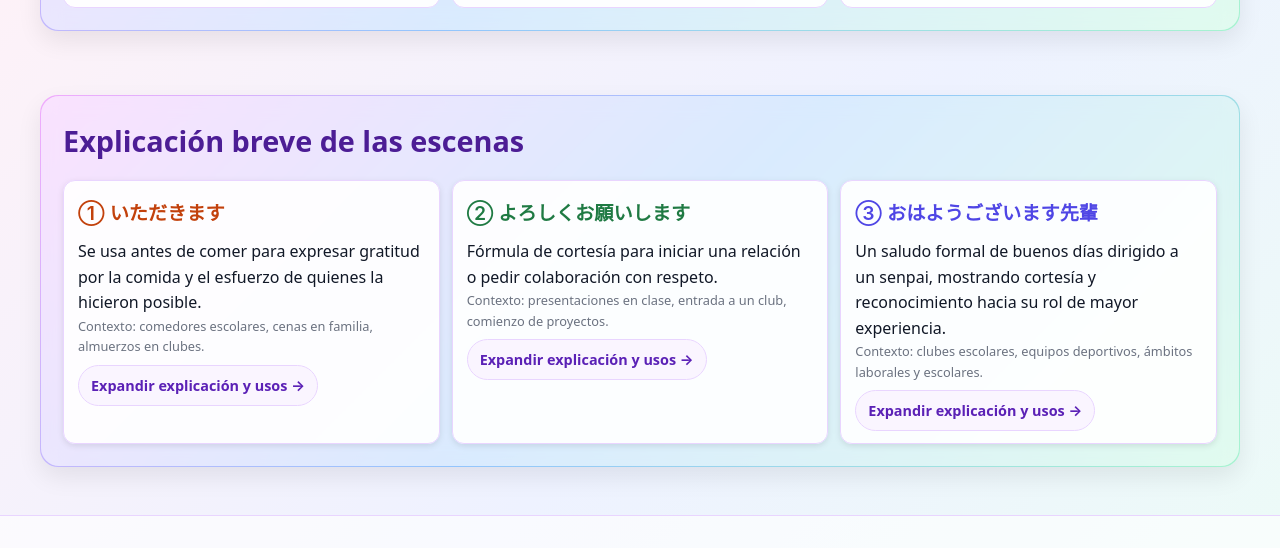
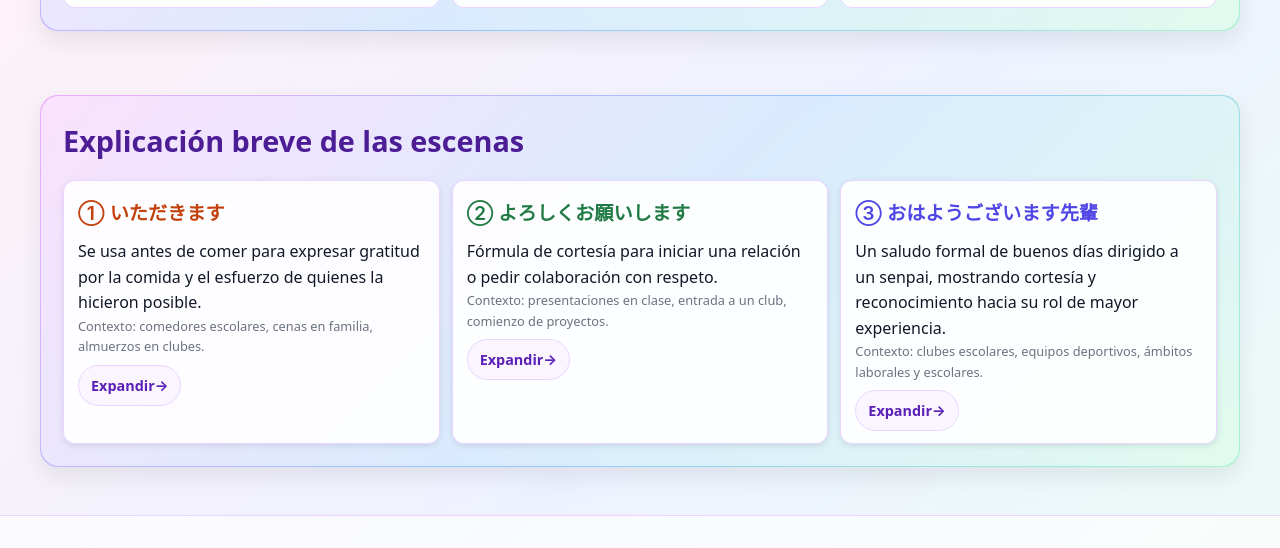
Before and after one commit to santillancamilar-boop/anime, a website: page index.html in a window 1280 px wide. Shown: the part 807-1355 px from the top of the page. Drawn offline with Linux system fonts and the light colour scheme.

Commit message:
Update index.html

```diff
--- a/index.html
+++ b/index.html
@@ -167,21 +167,21 @@
           <div class="title" style="color:#c2410c">① いただきます</div>
           <p>Se usa antes de comer para expresar gratitud por la comida y el esfuerzo de quienes la hicieron posible.</p>
           <p class="muted">Contexto: comedores escolares, cenas en familia, almuerzos en clubes.</p>
-          <a class="btn-link" href="lengua.html#itadakimasu" aria-label="Ir a la explicación completa de いただきます">Expandir explicación y usos →</a>
+          <a class="btn-link" href="lengua.html#itadakimasu" aria-label="Ir a la explicación completa de いただきます">Expandir→</a>
         </div></div>
 
         <div class="card"><div class="card-inner">
           <div class="title" style="color:#1f7a43">② よろしくお願いします</div>
           <p>Fórmula de cortesía para iniciar una relación o pedir colaboración con respeto.</p>
           <p class="muted">Contexto: presentaciones en clase, entrada a un club, comienzo de proyectos.</p>
-          <a class="btn-link" href="lengua.html#yoroshiku-onegaishimasu" aria-label="Ir a la explicación completa de よろしくお願いします">Expandir explicación y usos →</a>
+          <a class="btn-link" href="lengua.html#yoroshiku-onegaishimasu" aria-label="Ir a la explicación completa de よろしくお願いします">Expandir→</a>
         </div></div>
 
         <div class="card"><div class="card-inner">
           <div class="title" style="color:#4f46e5">③ おはようございます先輩</div>
           <p>Un saludo formal de buenos días dirigido a un senpai, mostrando cortesía y reconocimiento hacia su rol de mayor experiencia.</p>
           <p class="muted">Contexto: clubes escolares, equipos deportivos, ámbitos laborales y escolares.</p>
-          <a class="btn-link" href="lengua.html#ohayou-gozaimasu" aria-label="Ir a la explicación completa de おはようございます">Expandir explicación y usos →</a>
+          <a class="btn-link" href="lengua.html#ohayou-gozaimasu" aria-label="Ir a la explicación completa de おはようございます">Expandir→</a>
         </div></div>
       </div>
     </div>
```
